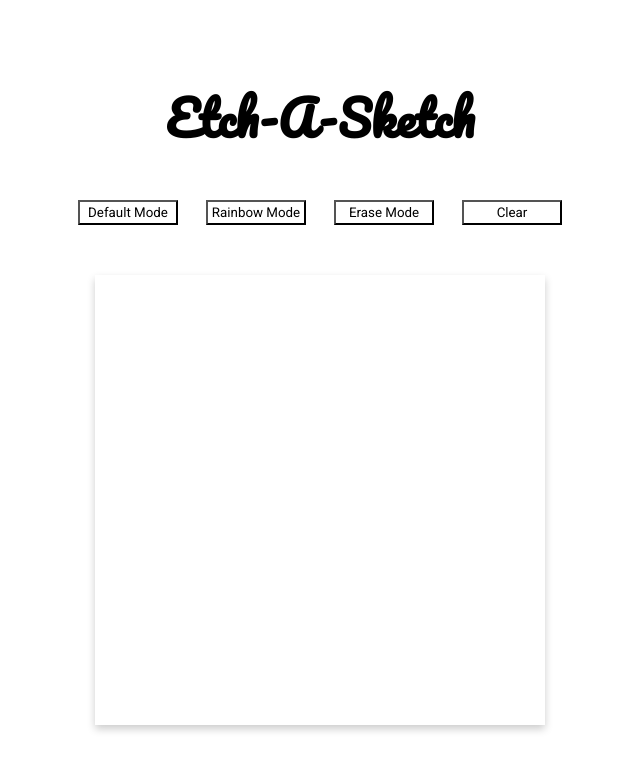
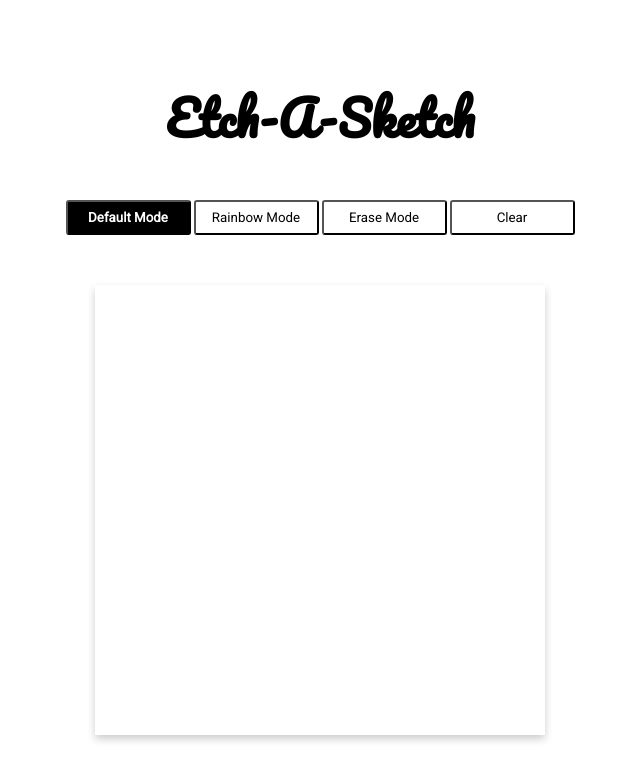
Before and after one commit to D3xC/odin-etch-a-sketch, a plain HTML site: page index.html in a window 1280 px wide. Both pictures are taken after a click on the button "Default Mode". Shown: the whole page, without its empty margins (320-960 px from the left). Drawn offline with Linux system fonts and the light colour scheme.

Commit message:
Add active state to controls

```diff
--- a/etchasketch.js
+++ b/etchasketch.js
@@ -20,6 +20,7 @@ function setControls() {
   const eraseMode = document.createElement("button");
   const clear = document.createElement("button");
   defaultMode.setAttribute("id", "default");
+  defaultMode.classList.add("active");
   rainbowMode.setAttribute("id", "rainbow");
   eraseMode.setAttribute("id", "erase");
   defaultMode.textContent = "Default Mode"
@@ -66,7 +67,16 @@ function clearSketchPad() {
 }
 
 function setMode() {
+  const buttons = document.querySelectorAll("button");
   sketchMode = this.getAttribute("id");
+  buttons.forEach(button => {
+    if (button.getAttribute("id") == sketchMode) {
+      button.classList.add("active");
+    } else {
+      button.classList.remove("active");
+    }
+  });
+
 }
 
 function colorCell() {
@@ -75,7 +85,7 @@ function colorCell() {
       this.style.backgroundColor = "black";
       break;
     case "rainbow":
-      this.style.backgroundColor = randomColor();
+      this.style.backgroundColor = getRandomColor();
       break;
     case "erase":
       this.style.backgroundColor = "white";
@@ -83,7 +93,7 @@ function colorCell() {
   }
 }
 
-function randomColor() {
+function getRandomColor() {
   const rColor = Math.floor(Math.random() * 255);
   const gColor = Math.floor(Math.random() * 255);
   const bColor = Math.floor(Math.random() * 255);
--- a/style.css
+++ b/style.css
@@ -29,10 +29,18 @@
 }
 
 button {
-  width: 100px;
-  height: 25px;
+  width: 125px;
+  height: 35px;
   font-family: "Roboto";
   background-color: white;
+  padding: 5px;
+  border-radius: 3px;
+}
+
+button:hover, button.active {
+  font-weight: bold;
+  background-color: black;
+  color: white;
 }
 
 h1 {
```
